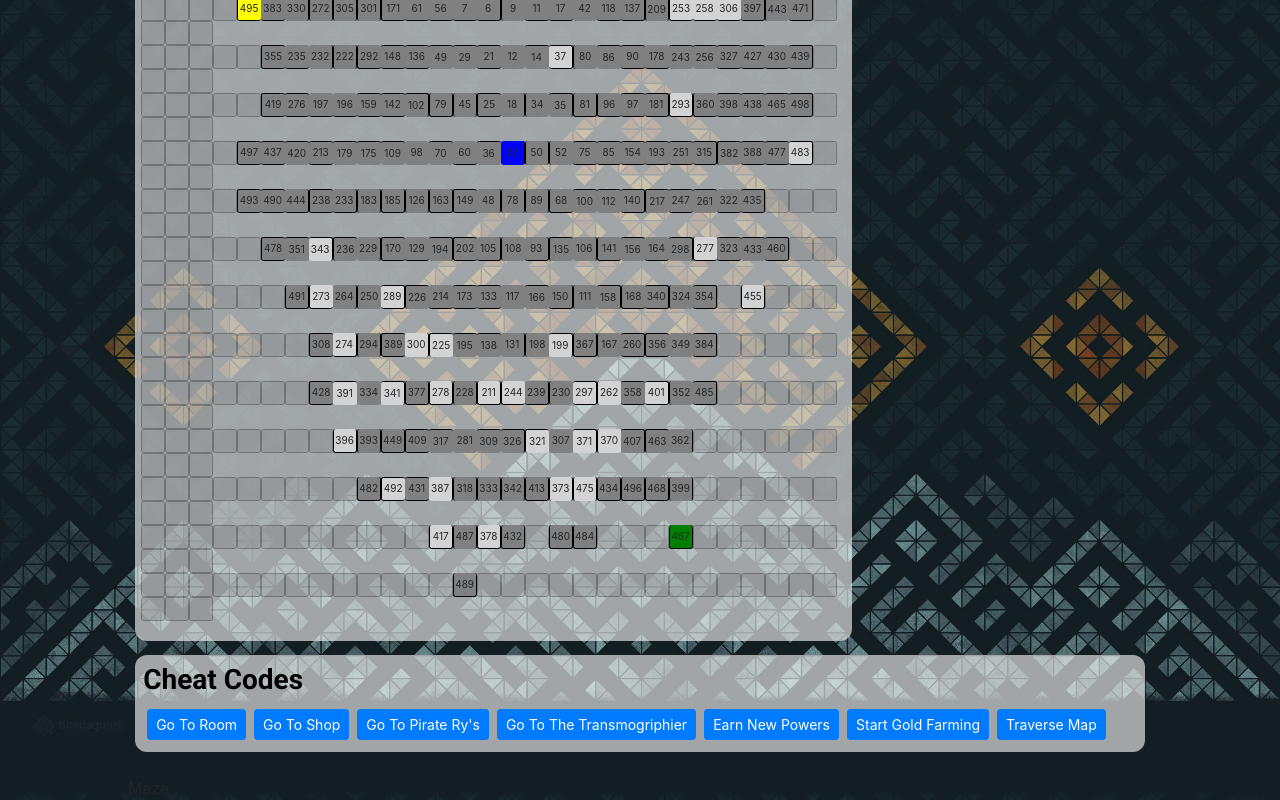
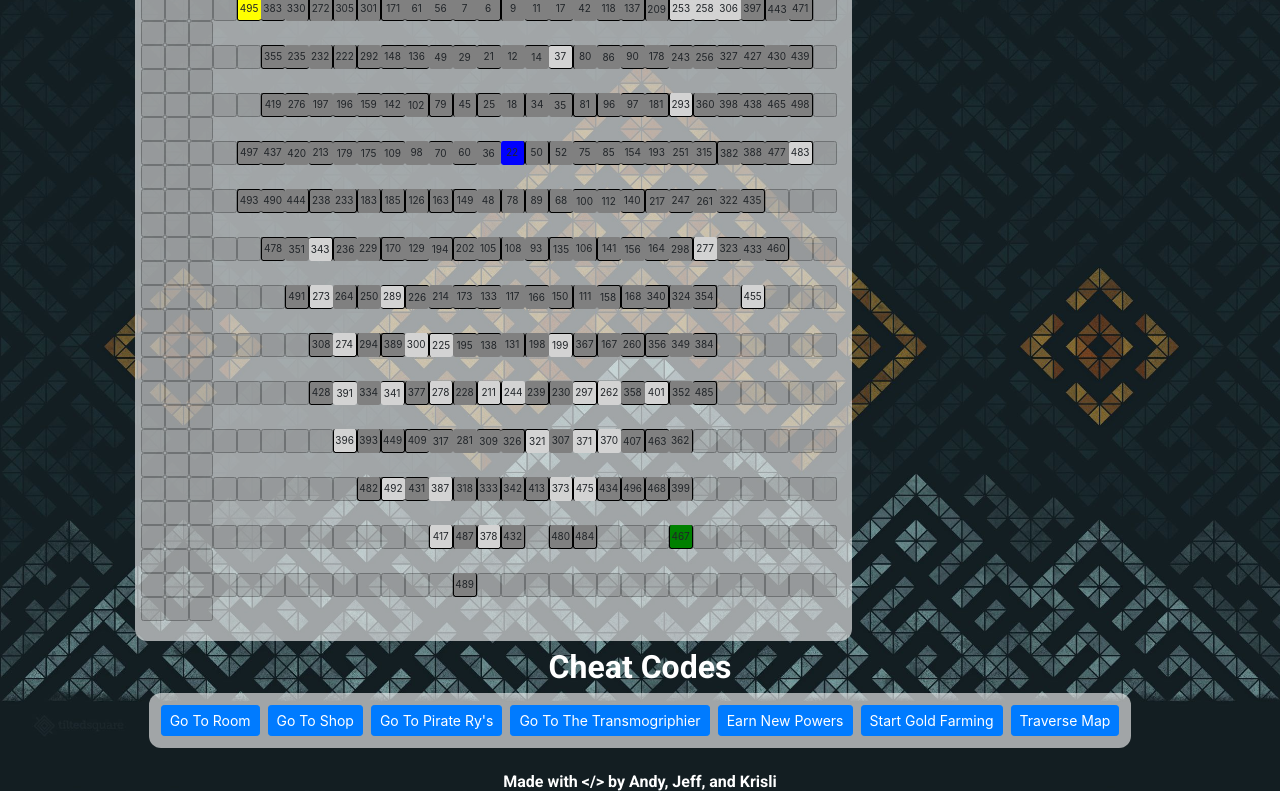
Before and after one commit to wurde/treasure-hunt, a React (Create React App) app in the folder client/: page / in a window 1280 px wide. Shown: the part 855-1655 px from the top of the page. Built offline with nearby package versions, Linux system fonts and the light colour scheme; no server answers.

Commit message:
minor styling adjustments

```diff
--- a/client/public/index.html
+++ b/client/public/index.html
@@ -24,6 +24,10 @@
       work correctly both with client-side routing and a non-root public URL.
       Learn how to configure a non-root public URL by running `npm run build`.
     -->
+
+    <!-- Fontawesome icon installation -->
+    <script src="https://kit.fontawesome.com/a23f028f61.js"></script>
+
     <title>Lambda Treasure Hunt</title>
   </head>
   <body>
--- a/client/src/App.js
+++ b/client/src/App.js
@@ -116,11 +116,16 @@ const App = () => {
         />
       </section>
 
-      <section className="section">
+      <section className="cheat-codes">
+		<h2 className="cc-title">Cheat Codes</h2>
         <CheatCodes />
       </section>
 
-      <header className="App-header">Maze</header>
+      <h4 className='footer-tag'>{"Made with </> by "}
+      	<a className="team" href='https://github.com/wurde'>Andy</a>{", "}
+      	<a className="team" href='https://github.com/lappjeff'>Jeff</a>{", and "}
+      	<a className="team" href='https://github.com/krislidimo'>Krisli</a>
+      </h4>
     </div>
   );
 };
--- a/client/src/App.scss
+++ b/client/src/App.scss
@@ -22,14 +22,25 @@ body {
       width: 30%;
       position: relative;
     }
+  }
+
+  .cheat-codes {
+    display: flex;
+    flex-direction: column;
+
+    .cc-title {
+      margin: 0 auto 6px;
+
+    }
 
     .CheatCodes {
-      width: 100%;
       position: relative;
-    }
+      margin: 0 auto;
 
-    .pannel {
-      margin: 0.7%;
+      .p-2 {
+        display: flex;
+        justify-content: center;
+      }
     }
   }
 
@@ -45,7 +56,22 @@ body {
     right: 0;
   }
 
+  .pannel {
+    margin: 0.7%;
+  }
+
   .text-black {
     color: #000;
   }
+
+  .footer-tag {
+    font-size: 16px;
+    width: 100%;
+    text-align: center;
+    margin-bottom: 19px;
+
+    .team {
+      color: white;
+    }
+  }
 }
--- a/client/src/components/cheat-codes/CheatCodes.js
+++ b/client/src/components/cheat-codes/CheatCodes.js
@@ -24,7 +24,6 @@ function CheatCodes() {
 			<div className="translucent"></div>
 
 			<div class="p-2">
-				<h3 className="text-black">Cheat Codes</h3>
 				<button onClick={askTravelTo} className="m-1 btn btn-sm btn-primary">Go To Room</button>
 				<button onClick={e => travelTo(1)} className="m-1 btn btn-sm btn-primary">Go To Shop</button>
 				<button onClick={e => travelTo(467)} className="m-1 btn btn-sm btn-primary">Go To Pirate Ry's</button>
--- a/client/src/components/sidebar/PlayerInfo.js
+++ b/client/src/components/sidebar/PlayerInfo.js
@@ -27,7 +27,7 @@ const PlayerInfo = ({ alertMessage }) => {
     return (
       <>
         <div className="console">
-          <p>Name: {playerDetails.name}</p>
+          <h3>{playerDetails.name}</h3>
           <p>Strength: {playerDetails.strength}</p>
           <p>Speed: {playerDetails.speed}</p>
           <p>Gold: {playerDetails.gold}</p>
--- a/client/src/components/sidebar/RoomInfo.js
+++ b/client/src/components/sidebar/RoomInfo.js
@@ -7,10 +7,10 @@ const RoomInfo = ({ currentRoom, selectedRoom, alertMessage }) => {
   return (
     <>
       <div className="console">
-        <p>
+        <h3>
           Room #{currentRoom.room_id} : {currentRoom.title}
-        </p>
-        <p>Description: {currentRoom.description}</p>
+        </h3>
+        <p className="description" >Description: {currentRoom.description}</p>
         <p>Items: {itemsString}</p>
         <p>Exits: {exitsString} </p>
         <p>Cooldown: {currentRoom.cooldown}</p>
--- a/client/src/components/sidebar/Sidebar.js
+++ b/client/src/components/sidebar/Sidebar.js
@@ -27,6 +27,7 @@ const Sidebar = ({
     return (
       <div className="Sidebar pannel">
         <div className="translucent"></div>
+
         {isViewingPlayerInfo ? (
           <PlayerInfo alertMessage={alertMessage} />
         ) : (
@@ -36,6 +37,13 @@ const Sidebar = ({
             alertMessage={alertMessage}
           />
         )}
+
+        <div className="action-buttons">
+            {isViewingPlayerInfo
+            	? <i class="fas fa-toggle-on fa-3x" onClick={() => setIsViewingPlayerInfo(!isViewingPlayerInfo)}></i>
+            	: <i class="fas fa-toggle-off fa-3x" onClick={() => setIsViewingPlayerInfo(!isViewingPlayerInfo)}></i>
+           	}
+        </div>
 
         <div className="dpad">
           <Button
@@ -74,17 +82,18 @@ const Sidebar = ({
           </Button>
         </div>
 
-        <div className="action-buttons">
+
+        <div className="traverse-buttons">
           <Button
             className="action-button"
             color="primary"
-            onClick={() => setIsViewingPlayerInfo(!isViewingPlayerInfo)}
+            onClick={() => {
+              setIsSelectingRoom(true);
+              setAlertMessage("Pick a room to move to.");
+            }}
           >
-            {isViewingPlayerInfo ? "View Room" : "View Player Details"}
+            Go To Room
           </Button>
-        </div>
-
-        <div className="traverse-buttons">
           <Button
             className="action-button"
             color="primary"
@@ -96,16 +105,6 @@ const Sidebar = ({
             }}
           >
             Traverse Map Randomly
-          </Button>
-          <Button
-            className="action-button"
-            color="primary"
-            onClick={() => {
-              setIsSelectingRoom(true);
-              setAlertMessage("Pick a room to move to.");
-            }}
-          >
-            Go To Room
           </Button>
         </div>
       </div>
--- a/client/src/components/sidebar/Sidebar.scss
+++ b/client/src/components/sidebar/Sidebar.scss
@@ -1,17 +1,27 @@
 .Sidebar {
-  // padding: 0 2%;
+	display: flex;
+	flex-direction: column;
 
 	.console {
 		width: 100%;
-    height: 40%; // 260px;
+		max-height: 100%;
 		background-color: black;
 		border-radius: 12px;
 		padding: 5%;
 
+		h3 {
+			border-bottom: 1px dashed white;
+			margin-bottom: 20px;
+			padding-bottom: 4px;
+		}
+
 		p {
 			font-size: 14px;
-      // line-height: 0.4;
 			margin-bottom: 10px;
+		}
+
+		.alert {
+			margin-top: 26px;
 		}
 	}
 
@@ -21,13 +31,14 @@
 		justify-content: center;
 		align-items: center;
 		width: 100%;
-    margin: 2rem 0;
+		margin: 3rem 0;
 		// border-radius: 20px;
 
 	    .round-button {
-      width: 64px;
-      height: 62px;
+			width: 62px;
+			height: 60px;
 			border-radius: 50%;
+			// font-size: 1.1rem;
 	    }
 
 		.N {}
@@ -38,23 +49,31 @@
 			margin-right: 22px;
 		}
 		.S {}
+		.center {}
+	}
 
-    .center {}
+	.action-button {
+		// width: 96px;
+		// padding: 6px;
+		// font-size: 18px;
+		border-radius: 18px;
 	}
 
 	.action-buttons {
 		display: flex;
-    justify-content: center;
-    margin-bottom: 50px;
+		justify-content: flex-end;
 
-    .action-button {
-      width: 96px;
-      padding: 6px;
-      font-size: 18px;
+
+		.fas {
+			margin: 14px 22px 0 0;
+			margin-left: 14px;
+			position: absolute;
+			color: #007BFF;
 		}
 	}
 
 	.traverse-buttons {
+		max-height: 100%;
 		display: flex;
 		justify-content: space-around;
 	}
@@ -63,6 +82,7 @@
 		margin-top: 15px;
 		text-align: center;
 	}
+
 	@media screen and (max-width: 835px) {
 		.dpad {
 			.round-button {
```
Lines whose indentation alone changed are shown as unchanged.
